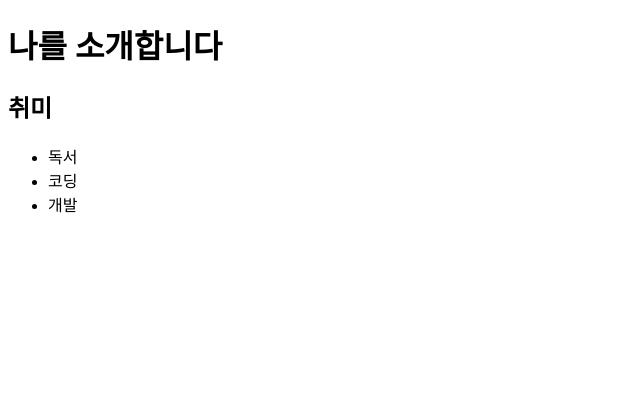
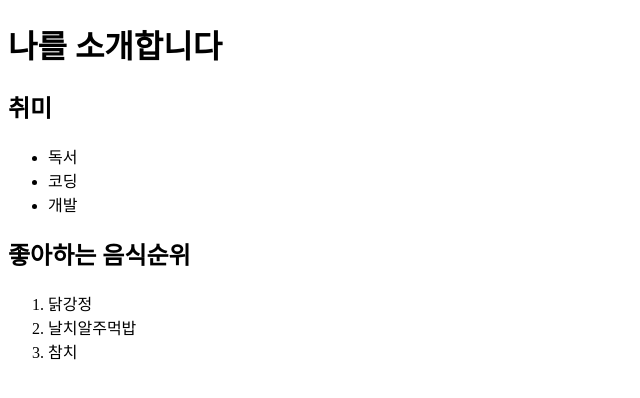
Before and after one commit to ahkjeflhkeuvha/2023-WSM-104, a plain HTML site: page index.html in a window 1280 px wide. Shown: the whole page, without its empty margins (0-640 px from the left). Drawn offline with Linux system fonts and the light colour scheme.

Commit message:
순서가 있는 리스트 <ol>

```diff
--- a/index.html
+++ b/index.html
@@ -30,7 +30,12 @@ ex) 여는 태그 : <html> 닫는 태그 : </html> -->
                     <li>개발</li>
                </ul>
 
-
+               <h2>좋아하는 음식순위</h2>
+               <ol>
+                    <li>닭강정</li>
+                    <li>날치알주먹밥</li>
+                    <li>참치</li>
+               </ol>
 
 
      </body>
```
